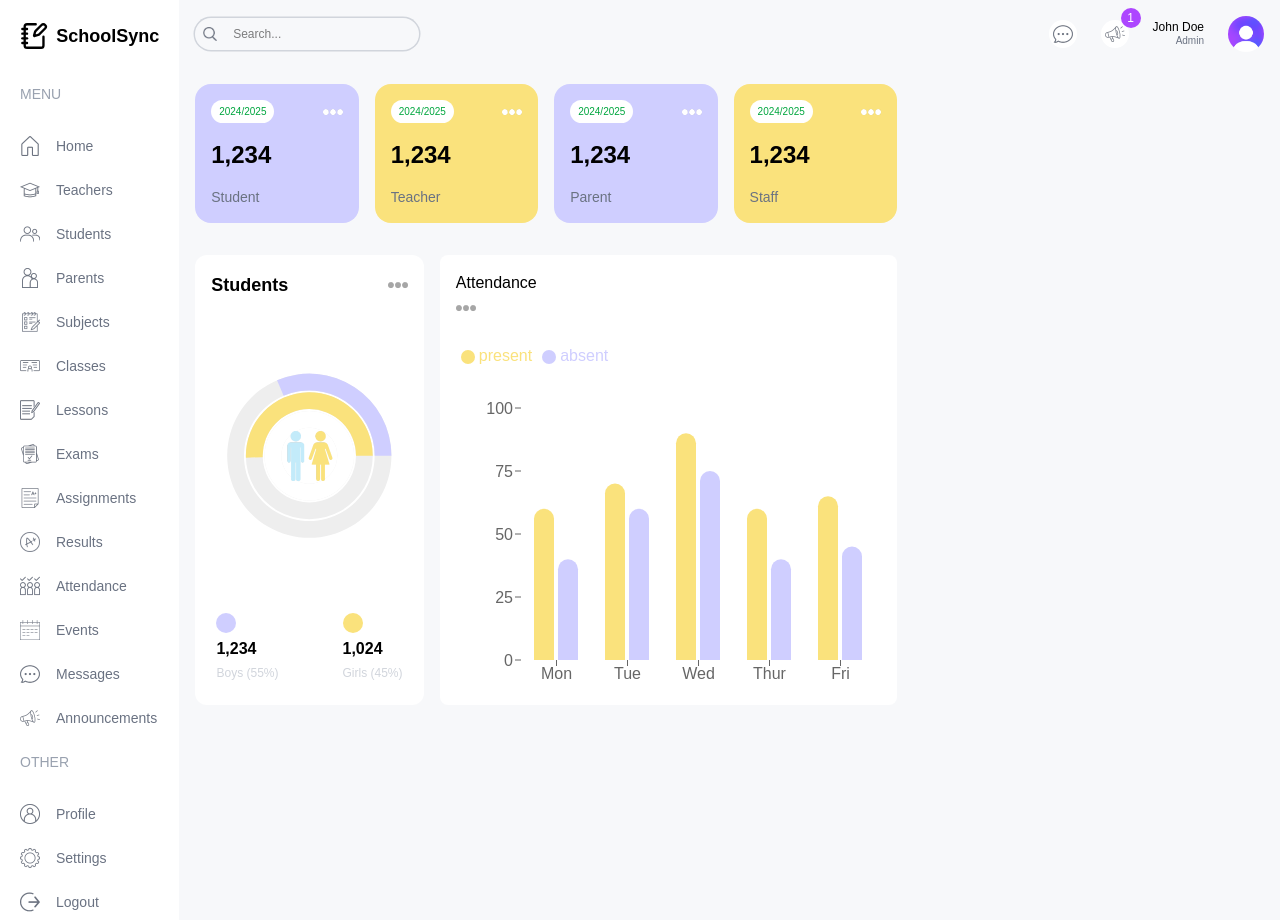
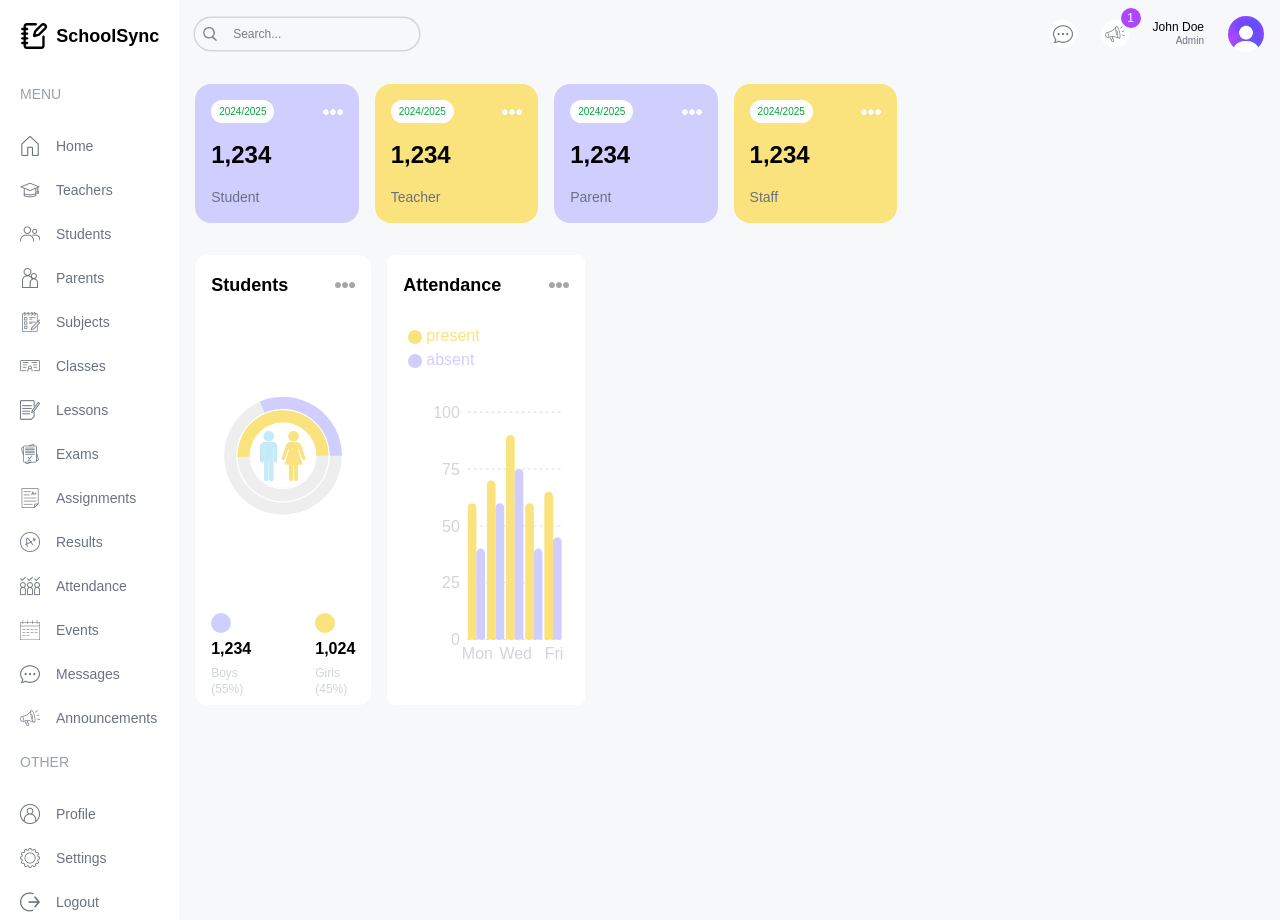
Before and after one commit to chibokaxavier/schoolsync, a Next.js app: page /admin in a window 1280 px wide. Built offline with nearby package versions, Linux system fonts and the light colour scheme; a web font is replaced by a local one.

Commit message:
attendance chart complete

```diff
--- a/app/admin/page.tsx
+++ b/app/admin/page.tsx
@@ -20,6 +20,7 @@ const page = () => {
           <div className="w-full lg:w-2/3 h-[450px]">
             <AttendanceChart />
           </div>
+          <div className="w-full h-[500px]"></div>
         </div>
       </div>
       <div className="w-full lg:w-1/3"></div>
--- a/components/AttendanceChart.tsx
+++ b/components/AttendanceChart.tsx
@@ -44,8 +44,8 @@ const data = [
 const AttendanceChart = () => {
   return (
     <div className="bg-white rounded-lg p-4 h-full">
-      <div>
-        <h1>Attendance</h1>
+      <div className="flex justify-between items-center">
+        <h1 className="text-lg font-semibold">Attendance</h1>
         <Image src="/moreDark.png" alt="" width={20} height={20} />
       </div>
       <ResponsiveContainer width="100%" height="90%">
@@ -53,12 +53,19 @@ const AttendanceChart = () => {
           <CartesianGrid
             strokeDasharray="3 3"
             vertical={false}
-            horizontal={false}
+            // horizontal={false}
             stroke="#ddd"
           />
-          <XAxis dataKey="name" axisLine={false} />
-          <YAxis axisLine={false} />
-          <Tooltip />
+          <XAxis
+            dataKey="name"
+            axisLine={false}
+            tick={{ fill: "#d1d5db" }}
+            tickLine={false}
+          />
+          <YAxis axisLine={false} tick={{ fill: "#d1d5db" }} tickLine={false} />
+          <Tooltip
+            contentStyle={{ borderRadius: "10px", borderColor: "light" }}
+          />
           <Legend
             align="left"
             verticalAlign="top"
```
